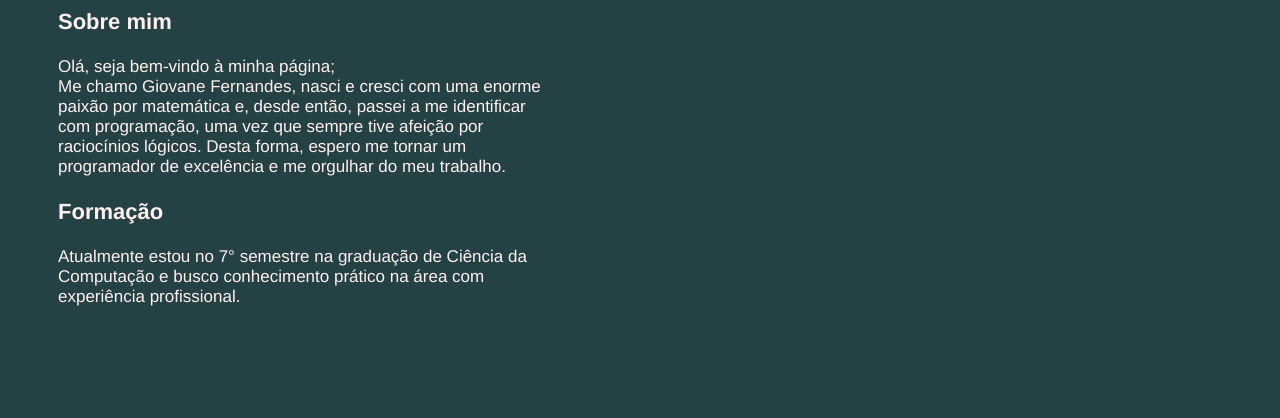
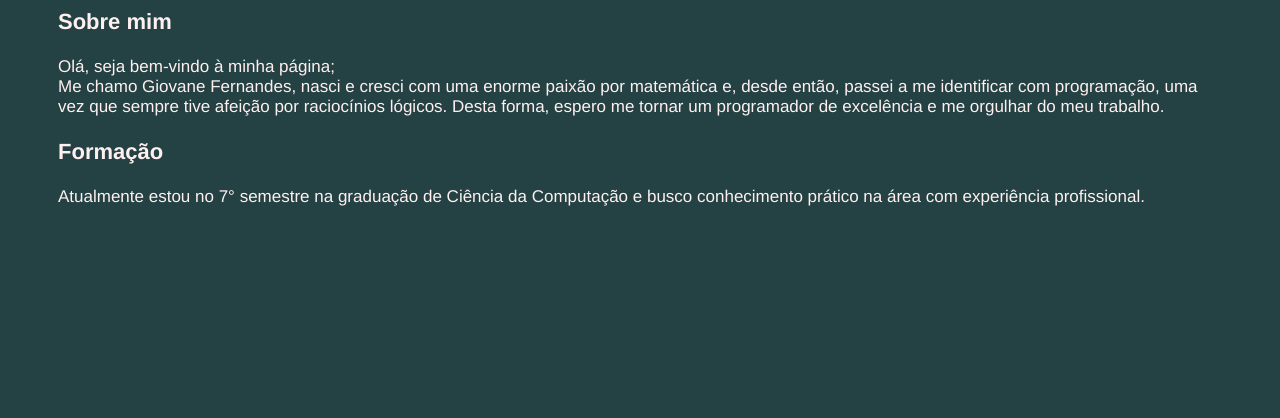
Before and after one commit to GihFernandes/giovane-fernandes, a plain HTML site: page index.html in a window 1280 px wide. Shown: the part 471-889 px from the top of the page. Drawn offline with Linux system fonts and the light colour scheme.

Commit message:
Add files via upload

```diff
--- a/index.css
+++ b/index.css
@@ -3,15 +3,6 @@ body {
     color:rgb(255, 240, 240);
     font-family: 'Franklin Gothic Medium', 'Arial Narrow', Arial, sans-serif;
 }
-
-@media only screen and (max-device-width: 900px){
-    .menu {width: 600px;}
-}
-
-@media only screen and (max-device-width: 700px){
-    .menu {width: 400px;}
-}
-
 
 h1 {
     color:rgb(32,178,170);
--- a/index.html
+++ b/index.html
@@ -9,7 +9,6 @@
         <link rel="stylesheet" href="index.css">
     </head>
     <body>
-    <div class="menu">
         <div class="container">
             <nav>
                 <ul>
@@ -60,6 +59,5 @@
                 </a>
             </footer>
         </div>
-    </div>
     </body>
 </html>
```
Lines whose indentation alone changed are shown as unchanged.
